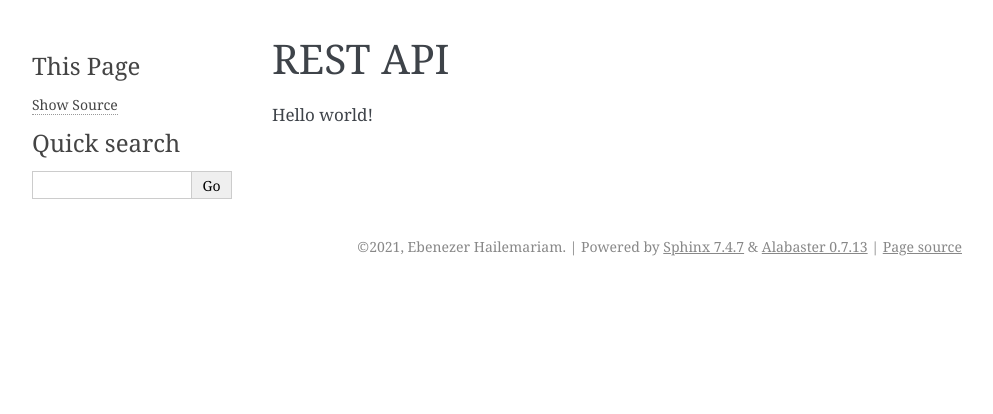
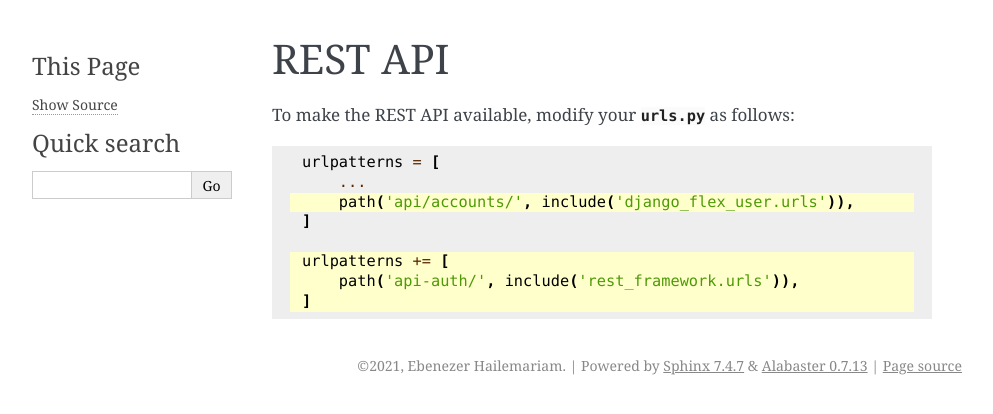
Before and after one commit to ebenh/django-flex-user, a Sphinx documentation site: the page built from docs/source/rest_api.rst, in a window 1280 px wide. Shown: the top 414 px of the page, without its empty margins (148-1141 px from the left). Built offline with Sphinx 7.4.7, drawn with Linux system fonts in a browser that asks for light colours; pages that are not in the unit, such as notebooks, are missing from menus.

Commit message:
Updating documentation

```diff
--- a/docs/source/rest_api.rst
+++ b/docs/source/rest_api.rst
@@ -1,4 +1,16 @@
 REST API
 ========
 
-Hello world!
+To make the REST API available, modify your :mod:`urls.py` as follows:
+
+.. code-block:: python
+    :emphasize-lines: 3, 6-8
+
+    urlpatterns = [
+        ...
+        path('api/accounts/', include('django_flex_user.urls')),
+    ]
+
+    urlpatterns += [
+        path('api-auth/', include('rest_framework.urls')),
+    ]
```
